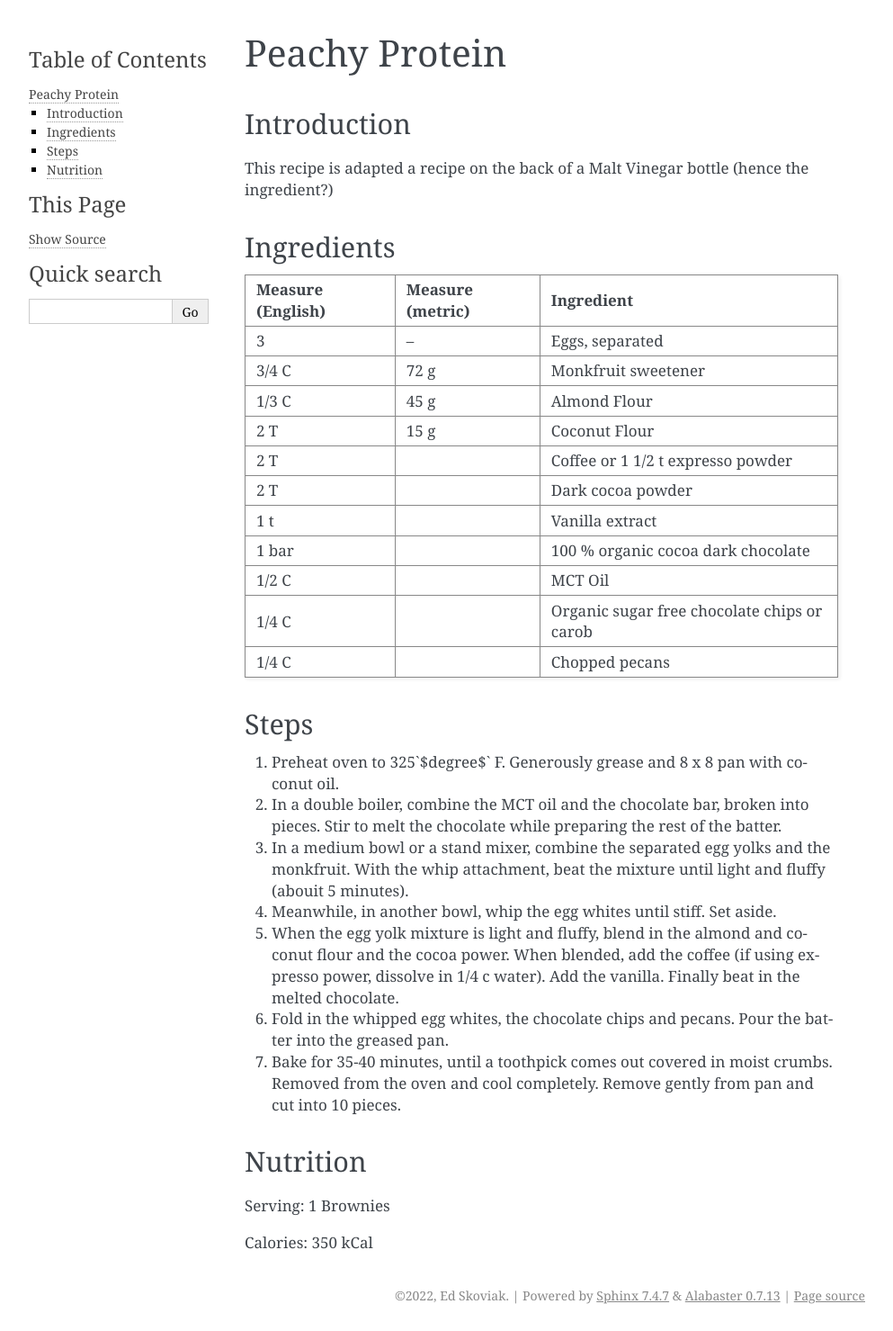
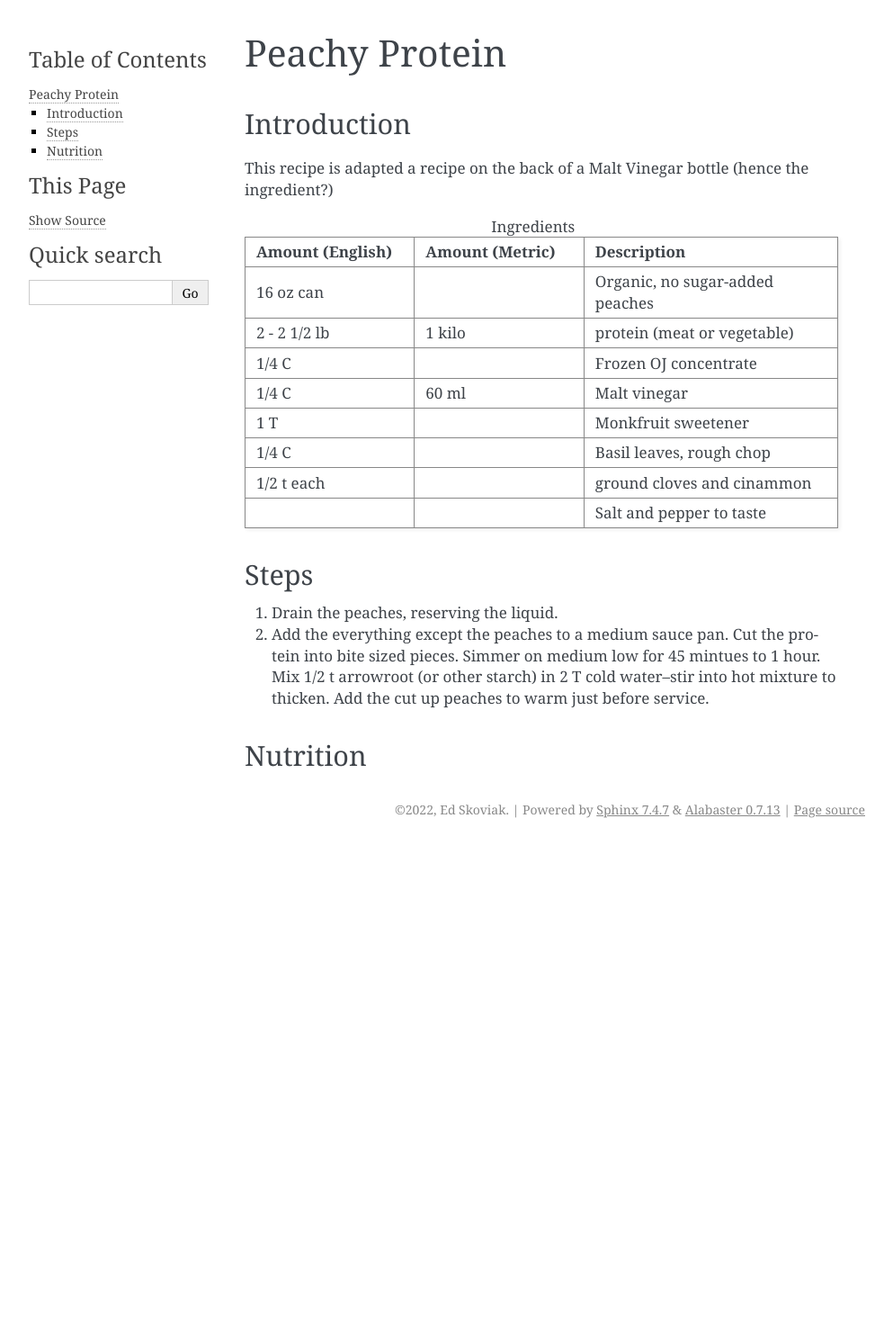
Before and after one commit to eskoviak/recipes, a Sphinx documentation site: the page built from docs/source/sections/entrees/peachy_protein.rst, in a window 1280 px wide. Shown: the whole page at 90% size, without its empty margins (148-1141 px from the left). Built offline with Sphinx 7.4.7, drawn with Linux system fonts in a browser that asks for light colours; pages that are not in the unit, such as notebooks, are missing from menus; after the commit the page ends 939 px from its top, so only the background shows below that.

Commit message:
updated with current stack

```diff
--- a/docs/source/index.rst
+++ b/docs/source/index.rst
@@ -10,6 +10,7 @@ Chef Edmund's Notes
    sections/breads/index
    sections/desserts/index
    sections/entrees/index
+   sections/dips/index
 
 
 Indices and tables
--- a/docs/source/sections/entrees/peachy_protein.rst
+++ b/docs/source/sections/entrees/peachy_protein.rst
@@ -6,50 +6,42 @@ Introduction
 
 This recipe is adapted a recipe on the back of a Malt Vinegar bottle (hence the ingredient?)
 
-Ingredients
-^^^^^^^^^^^
+.. list-table:: Ingredients
+    :widths: 40, 40, 60
+    :header-rows: 1
 
-+-------------------+------------------+---------------------------------------------+
-| Measure (English) | Measure (metric) | Ingredient                                  |
-|                   |                  |                                             |
-+===================+==================+=============================================+
-| 3                 | --               | Eggs, separated                             |
-+-------------------+------------------+---------------------------------------------+
-| 3/4 C             | 72 g             | Monkfruit sweetener                         |
-+-------------------+------------------+---------------------------------------------+
-| 1/3 C             | 45 g             | Almond Flour                                |
-+-------------------+------------------+---------------------------------------------+
-| 2 T               | 15 g             | Coconut Flour                               |
-+-------------------+------------------+---------------------------------------------+
-| 2 T               |                  | Coffee or 1 1/2 t expresso powder           |
-+-------------------+------------------+---------------------------------------------+
-| 2 T               |                  | Dark cocoa powder                           |
-+-------------------+------------------+---------------------------------------------+
-| 1 t               |                  | Vanilla extract                             |
-+-------------------+------------------+---------------------------------------------+
-| 1 bar             |                  | 100 % organic cocoa dark chocolate          |
-+-------------------+------------------+---------------------------------------------+
-| 1/2 C             |                  | MCT Oil                                     |
-+-------------------+------------------+---------------------------------------------+
-| 1/4 C             |                  | Organic sugar free chocolate chips or carob |
-+-------------------+------------------+---------------------------------------------+
-| 1/4 C             |                  | Chopped pecans                              |
-+-------------------+------------------+---------------------------------------------+
+    * - Amount (English)
+      - Amount (Metric)
+      - Description
+    * - 16 oz can
+      -
+      - Organic, no sugar-added peaches
+    * - 2 - 2 1/2 lb
+      - 1 kilo
+      - protein (meat or vegetable)
+    * - 1/4 C
+      -
+      - Frozen OJ concentrate
+    * - 1/4 C
+      - 60 ml
+      - Malt vinegar
+    * - 1 T
+      -
+      - Monkfruit sweetener
+    * - 1/4 C
+      -
+      - Basil leaves, rough chop
+    * - 1/2 t each
+      -
+      - ground cloves and cinammon
+    * -
+      -
+      - Salt and pepper to taste
 
 Steps
 ^^^^^
-
-1.  Preheat oven to 325`$\degree$` F.  Generously grease and 8 x 8 pan with coconut oil.
-2.  In a double boiler, combine the MCT oil and the chocolate bar, broken into pieces.  Stir to melt the chocolate while preparing the rest of the batter.
-3.  In a medium bowl or a stand mixer, combine the separated egg yolks and the monkfruit.  With the whip attachment, beat the mixture until light and fluffy (abouit 5 minutes).
-4.  Meanwhile, in another bowl, whip the egg whites until stiff.  Set aside.
-5.  When the egg yolk mixture is light and fluffy, blend in the almond and coconut flour and the cocoa power.  When blended, add the coffee (if using expresso power, dissolve in 1/4 c water).  Add the vanilla.  Finally beat in the melted chocolate.
-6.  Fold in the whipped egg whites, the chocolate chips and pecans.  Pour the batter into the greased pan.
-7.  Bake for 35-40 minutes, until a toothpick comes out covered in moist crumbs.  Removed from the oven and cool completely.  Remove gently from pan and cut into 10 pieces.
+1. Drain the peaches, reserving the liquid.
+2. Add the everything except the peaches to a medium sauce pan.  Cut the protein into bite sized pieces. Simmer on medium low for 45 mintues to 1 hour.  Mix 1/2 t arrowroot (or other starch) in 2 T cold water--stir into hot mixture to thicken. Add the cut up peaches to warm just before service.
 
 Nutrition
 ^^^^^^^^^
-
-Serving:  1 Brownies
-
-Calories:  350 kCal
```
Also changed, not shown: docs/source/sections/dips/garlic_hummus.rst (added, +50 -0 lines), docs/source/sections/dips/index.rst (renamed from docs/source/sections/entrees/index.rst, +4 -4 lines), 2 other files.
